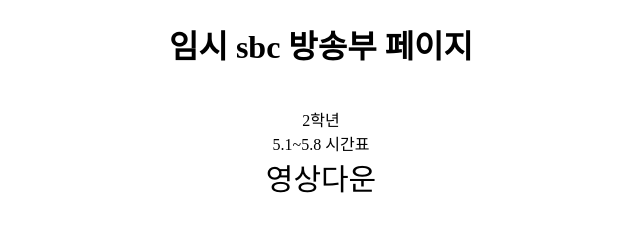
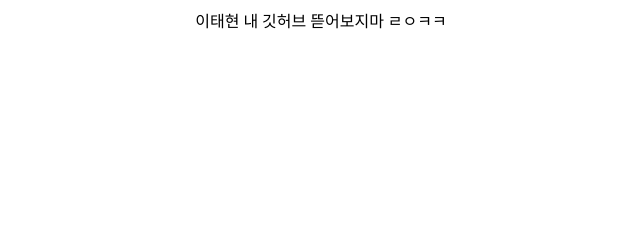
Before and after one commit to kosang02/seocho, a plain HTML site: page hello33.html in a window 1280 px wide. Shown: the whole page, without its empty margins (319-959 px from the left). Drawn offline with Linux system fonts and the light colour scheme.

Commit message:
Update hello33.html
ㅇ

```diff
--- a/hello33.html
+++ b/hello33.html
@@ -20,11 +20,8 @@ a {
 
   <center>
 
-   <h1><a href="">임시 sbc 방송부 페이지</h1>
-   <br>2학년
-   <br>5.1~5.8 시간표
-<div>
-     <a href="방송부.mp4" download>영상다운</a>
+   이태현 내 깃허브 뜯어보지마 ㄹㅇㅋㅋ
+
 
 </div>
 
```
